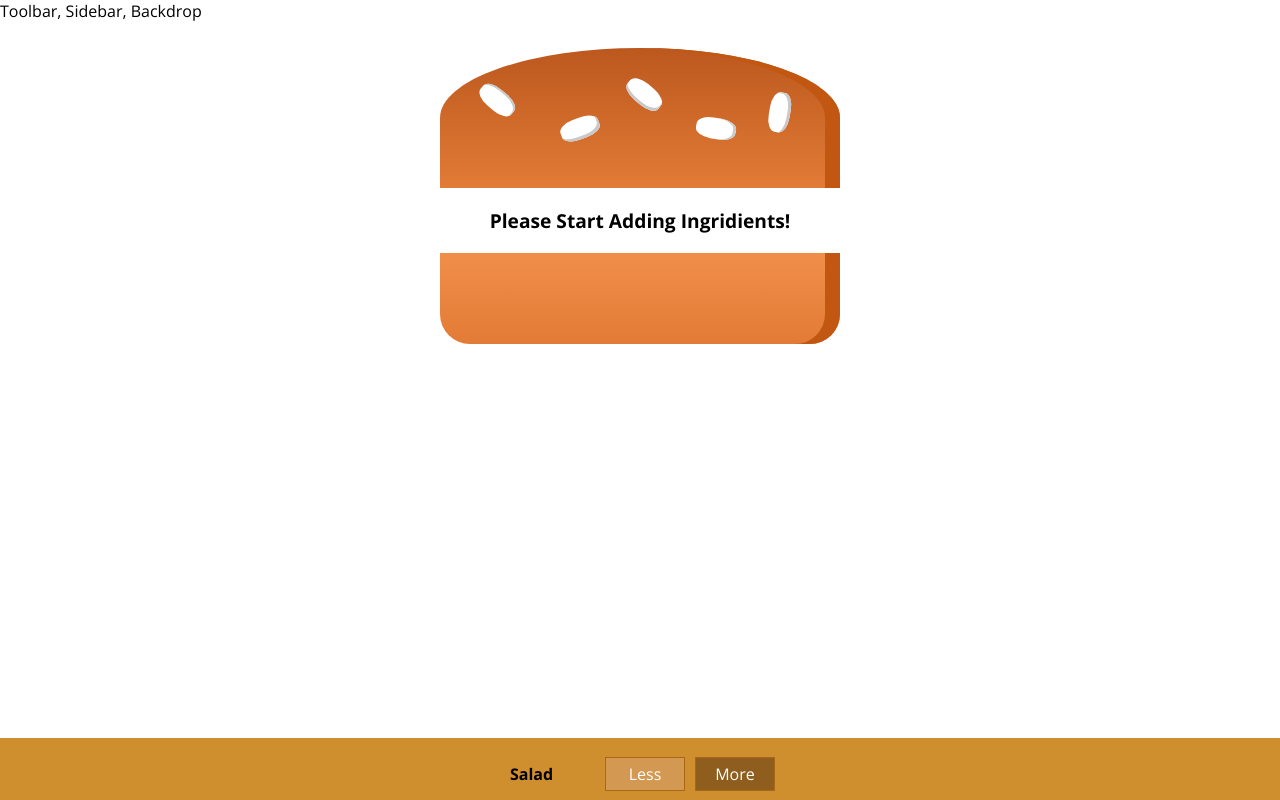
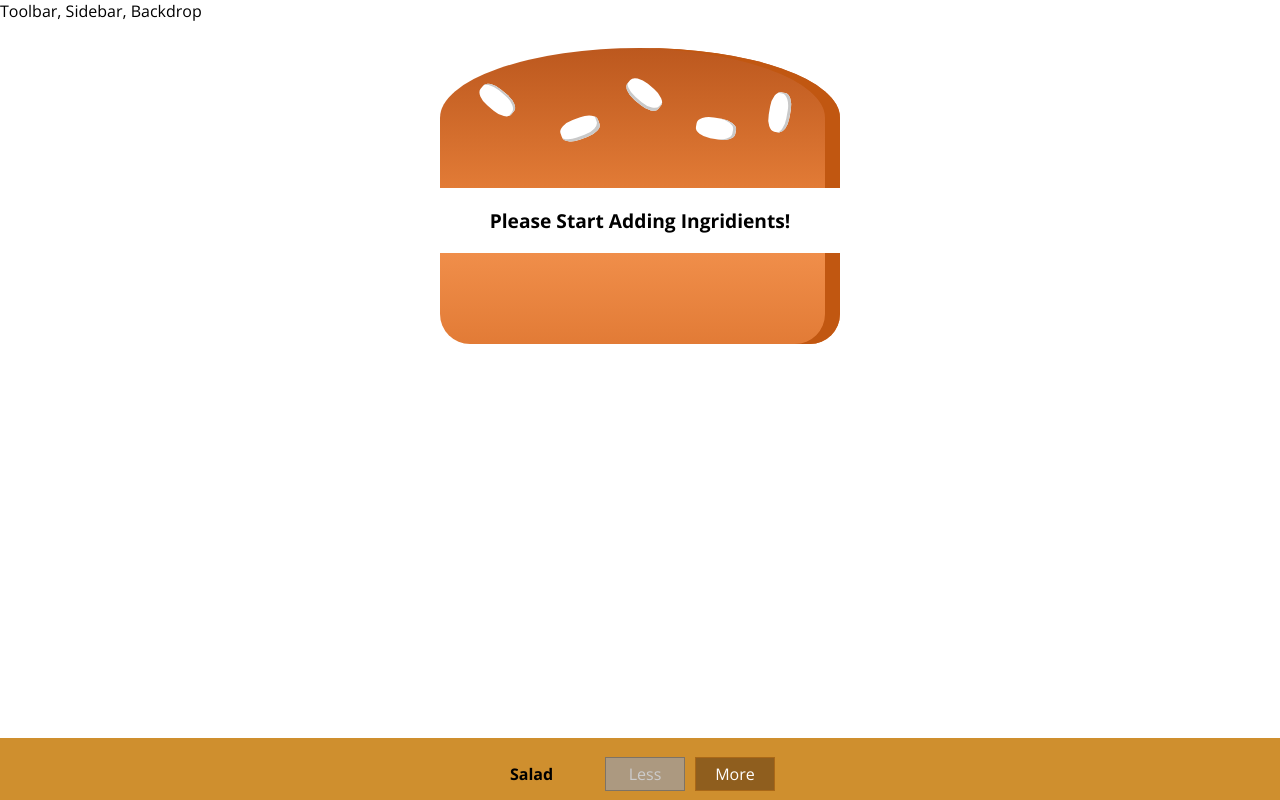
Before and after one commit to Tanishq0007/ReactBurger, a React app: page / in a window 1280 px wide. Shown: the top 800 px of the page. Built offline with nearby package versions, Linux system fonts and the light colour scheme.

Commit message:
Added Removed Button With Disabled Property

```diff
--- a/src/components/Burger/BuildControls/BuildControl/BuildControl.js
+++ b/src/components/Burger/BuildControls/BuildControl/BuildControl.js
@@ -1,11 +1,11 @@
 import React from 'react';
 
-import './BuildControl.css'
+import './BuildControl.css';
 const BuildControl = (props) => (
     <div className='BuildControl'>
         <div className='Label'>{props.label}</div>
-        <button className='Less'>Less</button>
-        <button className='More'>More</button>
+        <button className='Less' onClick={props.removed} disabled={props.disabled} >Less</button>
+        <button className='More' onClick={props.added}>More</button>
     </div>
 );
 
--- a/src/components/Burger/BuildControls/BuildControls.js
+++ b/src/components/Burger/BuildControls/BuildControls.js
@@ -1,19 +1,24 @@
 import React from 'react';
 
-import './BuildControls.css'
-import BuildControl from './BuildControl/BuildControl'
+import './BuildControls.css';
+import BuildControl from './BuildControl/BuildControl';
 
 const controls = [
     { label: 'Salad', type: 'salad'},
     { label: 'Bacon', type: 'bacon'},
-    { label: 'Cheeze', type: 'cheeze'},
+    { label: 'Cheese', type: 'cheese'},
     { label: 'Meat', type: 'meat'},
 ]
 
 const buildControls = (props) => (
     <div className='BuildControls' >
         {controls.map(ctrl => (
-            <BuildControl key={ctrl.label} label={ctrl.label} />
+            <BuildControl
+                key={ctrl.label}
+                label={ctrl.label}
+                added={() => props.ingredientAdded(ctrl.type)}
+                removed={() => props.ingredientRemoved(ctrl.type)}
+                disabled={props.disabled[ctrl.type]} />
         ))}
     </div>
 );
--- a/src/components/Burger/Burger.js
+++ b/src/components/Burger/Burger.js
@@ -4,7 +4,7 @@
 import BurgerIngridients from './BurgerIngridients/BurgerIngridients';
 
 const burger = (props) => {
-    var transformedIngridients = Object.keys(props.ingredients)
+    let transformedIngridients = Object.keys(props.ingredients)
     .map(igKey => {
         return [...Array(props.ingredients[igKey])].map(( _, i) => {
             return <BurgerIngridients key={igKey + i} type={igKey} />;
--- a/src/container/BurgerBulder/BurgerBuilder.js
+++ b/src/container/BurgerBulder/BurgerBuilder.js
@@ -2,7 +2,14 @@
 
 import Aux from '../../HigerOrderComponent/Auxilliary';
 import Burger from '../../components/Burger/Burger';
-import BuildControls from '../../components/Burger/BuildControls/BuildControls'
+import BuildControls from '../../components/Burger/BuildControls/BuildControls';
+
+const INGREDIENT_PRICES = {
+    salad: 0.5,
+    cheese: 0.4,
+    meat: 1.3,
+    bacon: 0.7
+}
 
 class BurgerBuilder extends Component {
 
@@ -12,15 +19,53 @@
             bacon: 0,
             cheese: 0,
             meat: 0
-        }
+        },
+        totalPrice: 4
     }
 
+    addIngredientHandler = (type) => {
+        const oldCount = this.state.ingredients[type];
+        const updatedCount = oldCount + 1;
+        const updatedIngredients = {
+            ...this.state.ingredients
+        };
+        updatedIngredients[type] = updatedCount;
+        const priceAddition = INGREDIENT_PRICES[type];
+        const oldPrice = this.state.totalPrice;
+        const newPrice = oldPrice + priceAddition;
+        this.setState({totalPrice: newPrice, ingredients: updatedIngredients});
+    }
+
+    removeIngregientHandler = (type) => {
+        const oldCount = this.state.ingredients[type];
+        if(oldCount <= 0) {
+            return;
+        }
+        const updatedCount = oldCount - 1;
+        const updatedIngredients = {
+            ...this.state.ingredients
+        };
+        updatedIngredients[type] = updatedCount;
+        const priceDeduction = INGREDIENT_PRICES[type];
+        const oldPrice = this.state.totalPrice;
+        const newPrice = oldPrice + priceDeduction;
+        this.setState({totalPrice: newPrice, ingredients: updatedIngredients});
+    }
 
     render () {
+        const disabledinfo = {
+            ...this.state.ingredients
+        };
+        for (let key in disabledinfo) {
+            disabledinfo[key] = disabledinfo[key] <= 0
+        }
         return (
             <Aux>
                 <Burger ingredients ={this.state.ingredients} />
-                <BuildControls />
+                <BuildControls
+                    ingredientAdded={this.addIngredientHandler}
+                    ingredientRemoved={this.removeIngregientHandler}
+                    disabled={disabledinfo} />
             </Aux>
         )
     }
```
